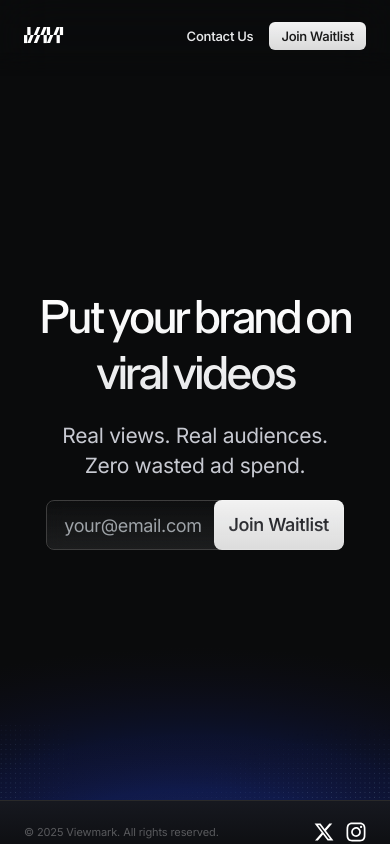
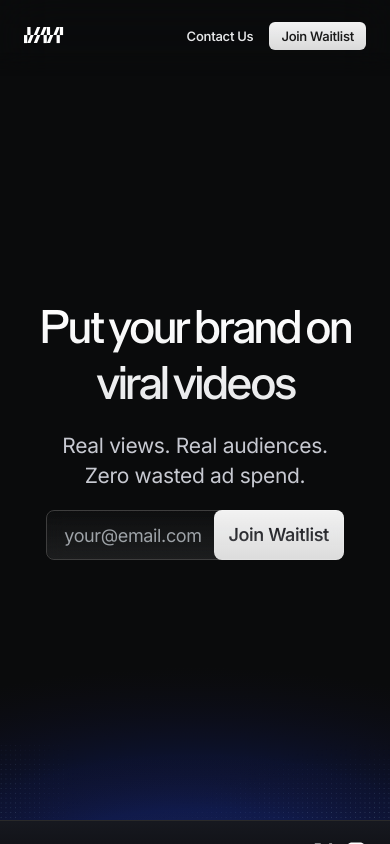
Before and after one commit to joe-whitehouse/viewmark-waitlist, a Next.js app: page / in a window 390 px wide. Built offline with nearby package versions, Linux system fonts and the light colour scheme.

Commit message:
Adjust mobile layout - increase footer space, add content padding for better centering

```diff
--- a/app/globals.css
+++ b/app/globals.css
@@ -1466,8 +1466,9 @@ a.contact-text:focus,
   }
 
   .main-content {
-    height: calc(100vh - 120px);
+    height: calc(100vh - 100px);
     overflow-y: auto;
+    padding: 1rem 0;
   }
 
   .error-message,
```
